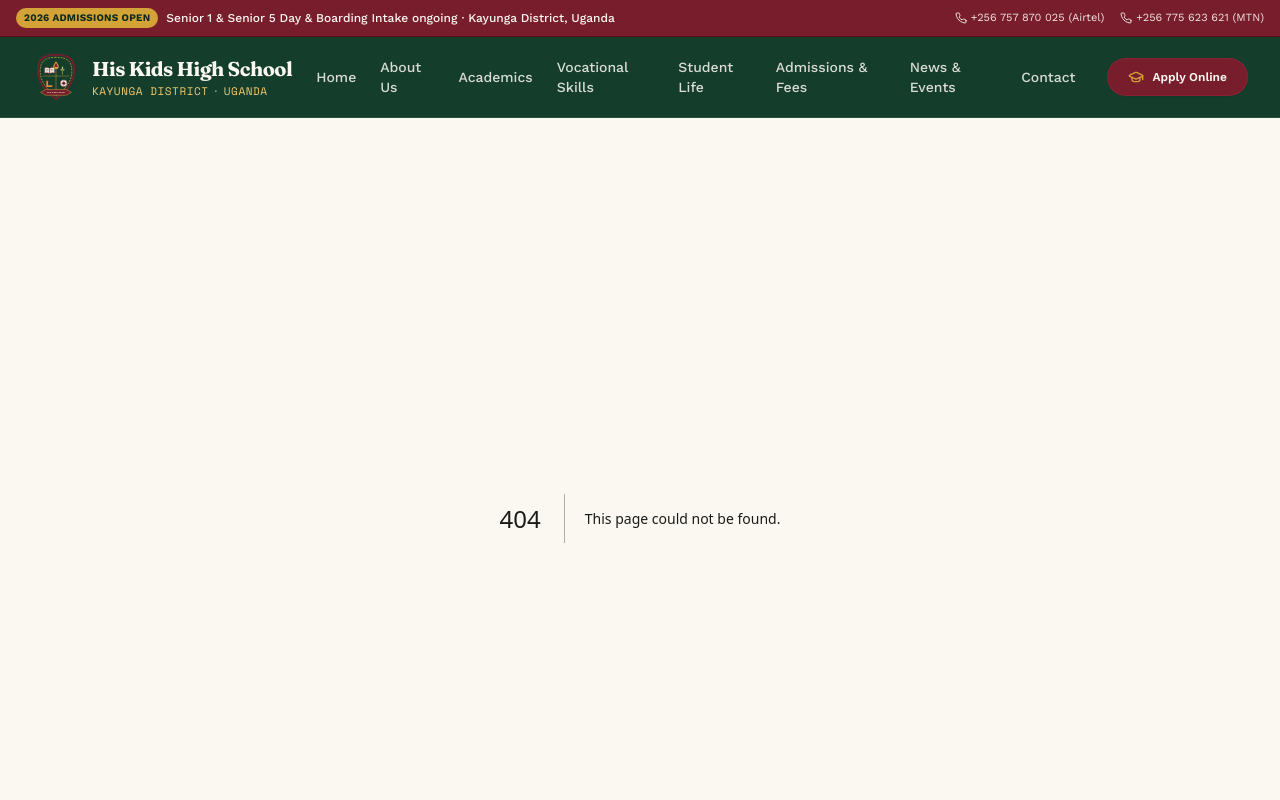
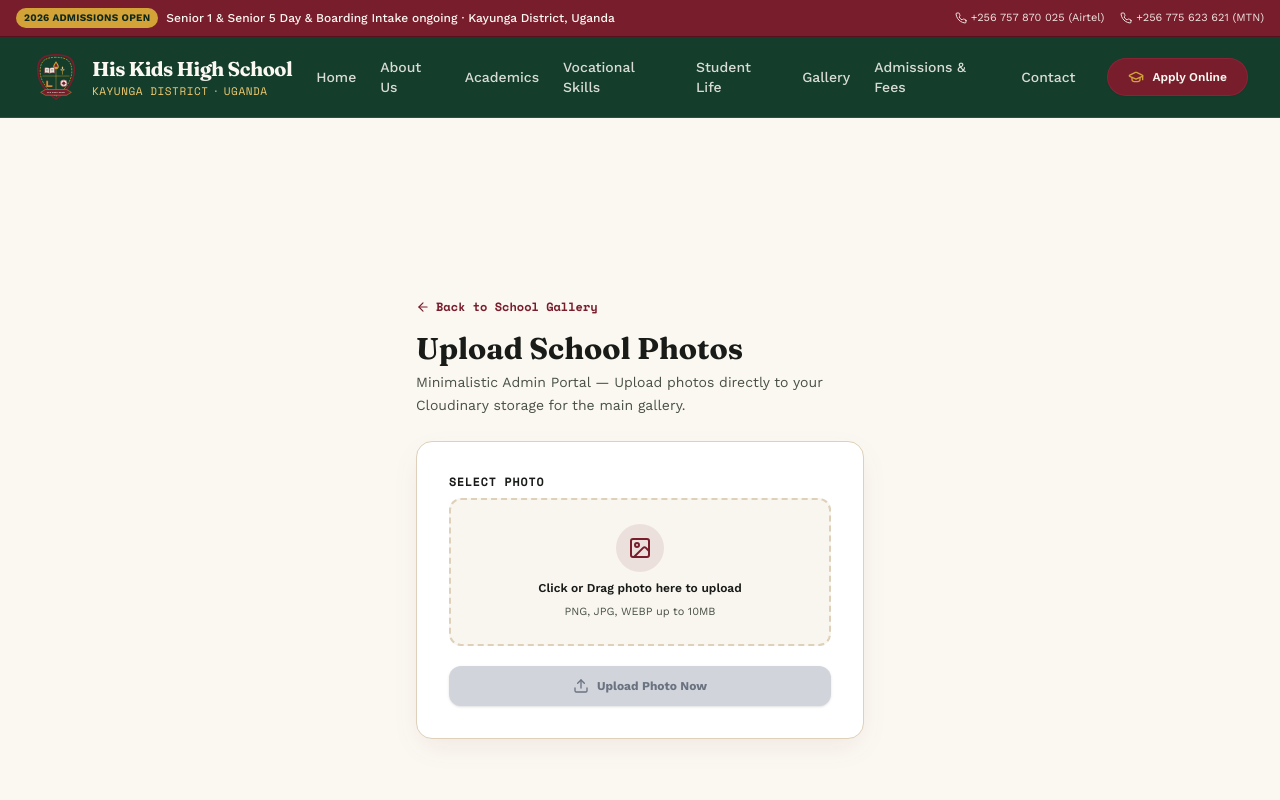
Before and after one commit to bullz-droid/hiskidshighschool, a Next.js app: page /admin/upload in a window 1280 px wide. Before the commit this address had no page. Shown: the top 800 px of the page. Built offline with nearby package versions, Linux system fonts and the light colour scheme.

Commit message:
feat: add Gallery to Navbar, broaden Cloudinary fetch, and add minimal Admin Upload page

```diff
--- /dev/null
+++ b/src/app/admin/upload/page.tsx
@@ -0,0 +1,156 @@
+"use client";
+
+import React, { useState } from "react";
+import Link from "next/link";
+import { ArrowLeft, Upload, CheckCircle, AlertCircle, Image as ImageIcon } from "lucide-react";
+
+export default function AdminUploadPage() {
+  const [file, setFile] = useState<File | null>(null);
+  const [preview, setPreview] = useState<string | null>(null);
+  const [uploading, setUploading] = useState(false);
+  const [status, setStatus] = useState<{ type: "success" | "error"; message: string } | null>(null);
+
+  const handleFileChange = (e: React.ChangeEvent<HTMLInputElement>) => {
+    if (e.target.files && e.target.files[0]) {
+      const selected = e.target.files[0];
+      setFile(selected);
+      setPreview(URL.createObjectURL(selected));
+      setStatus(null);
+    }
+  };
+
+  const handleUpload = async (e: React.FormEvent) => {
+    e.preventDefault();
+    if (!file) return;
+
+    setUploading(true);
+    setStatus(null);
+
+    const formData = new FormData();
+    formData.append("file", file);
+
+    try {
+      const response = await fetch("/api/upload", {
+        method: "POST",
+        body: formData,
+      });
+
+      const data = await response.json();
+
+      if (response.ok && data.success) {
+        setStatus({
+          type: "success",
+          message: "Photo uploaded successfully to Cloudinary! It will appear on the gallery page shortly.",
+        });
+        setFile(null);
+        setPreview(null);
+      } else {
+        throw new Error(data.error || "Upload failed");
+      }
+    } catch (err: any) {
+      setStatus({
+        type: "error",
+        message: err.message || "Failed to upload image. Please try again.",
+      });
+    } finally {
+      setUploading(false);
+    }
+  };
+
+  return (
+    <div className="min-h-screen bg-brand-beige-light flex flex-col justify-center py-12 px-4 sm:px-6 lg:px-8">
+      <div className="max-w-md w-full mx-auto space-y-6">
+        <div>
+          <Link
+            href="/gallery"
+            className="inline-flex items-center gap-1.5 text-xs font-mono font-bold text-brand-maroon hover:underline mb-4"
+          >
+            <ArrowLeft className="w-3.5 h-3.5" />
+            Back to School Gallery
+          </Link>
+          <h2 className="font-serif font-bold text-3xl text-brand-ink">
+            Upload School Photos
+          </h2>
+          <p className="text-sm text-brand-ink-muted mt-1 leading-relaxed">
+            Minimalistic Admin Portal — Upload photos directly to your Cloudinary storage for the main gallery.
+          </p>
+        </div>
+
+        <div className="bg-white p-6 sm:p-8 rounded-2xl shadow-card border border-brand-beige-border">
+          <form onSubmit={handleUpload} className="space-y-5">
+            <div>
+              <label className="block text-xs font-mono uppercase tracking-wider font-bold text-brand-ink mb-2">
+                Select Photo
+              </label>
+
+              <div className="relative border-2 border-dashed border-brand-beige-border hover:border-brand-maroon rounded-xl p-6 text-center transition-colors bg-brand-beige/50 cursor-pointer">
+                <input
+                  type="file"
+                  accept="image/*"
+                  onChange={handleFileChange}
+                  className="absolute inset-0 w-full h-full opacity-0 cursor-pointer"
+                />
+
+                {preview ? (
+                  <div className="space-y-2">
+                    {/* eslint-disable-next-line @next/next/no-img-element */}
+                    <img
+                      src={preview}
+                      alt="Upload Preview"
+                      className="max-h-48 mx-auto rounded-lg object-cover shadow-sm"
+                    />
+                    <p className="text-xs text-brand-ink-muted truncate font-mono">
+                      {file?.name}
+                    </p>
+                  </div>
+                ) : (
+                  <div className="space-y-2">
+                    <div className="w-12 h-12 bg-brand-maroon/10 text-brand-maroon rounded-full flex items-center justify-center mx-auto">
+                      <ImageIcon className="w-6 h-6" />
+                    </div>
+                    <div className="text-xs text-brand-ink font-semibold">
+                      Click or Drag photo here to upload
+                    </div>
+                    <p className="text-[11px] text-brand-ink-muted">
+                      PNG, JPG, WEBP up to 10MB
+                    </p>
+                  </div>
+                )}
+              </div>
+            </div>
+
+            {status && (
+              <div
+                className={`p-3.5 rounded-xl text-xs flex items-start gap-2.5 ${
+                  status.type === "success"
+                    ? "bg-brand-green-deep/10 border border-brand-green-deep/20 text-brand-green-dark"
+                    : "bg-brand-maroon/10 border border-brand-maroon/20 text-brand-maroon"
+                }`}
+              >
+                {status.type === "success" ? (
+                  <CheckCircle className="w-4 h-4 text-brand-green-deep flex-shrink-0 mt-0.5" />
+                ) : (
+                  <AlertCircle className="w-4 h-4 text-brand-maroon flex-shrink-0 mt-0.5" />
+                )}
+                <span className="leading-snug">{status.message}</span>
+              </div>
+            )}
+
+            <button
+              type="submit"
+              disabled={!file || uploading}
+              className={`w-full flex items-center justify-center gap-2 py-3 px-4 rounded-xl font-bold text-xs shadow transition-all ${
+                !file || uploading
+                  ? "bg-gray-300 text-gray-500 cursor-not-allowed"
+                  : "bg-brand-maroon hover:bg-brand-maroon-light text-white shadow-md hover:scale-[1.01]"
+              }`}
+            >
+              <Upload className="w-4 h-4" />
+              <span>{uploading ? "Uploading to Cloudinary..." : "Upload Photo Now"}</span>
+            </button>
+          </form>
+        </div>
+      </div>
+    </div>
+  );
+}
--- /dev/null
+++ b/src/app/api/upload/route.ts
@@ -0,0 +1,45 @@
+import { NextResponse } from "next/server";
+import { v2 as cloudinary } from "cloudinary";
+
+cloudinary.config({
+  cloud_name: process.env.CLOUDINARY_CLOUD_NAME,
+  api_key: process.env.CLOUDINARY_API_KEY,
+  api_secret: process.env.CLOUDINARY_API_SECRET,
+  secure: true,
+});
+
+export async function POST(request: Request) {
+  try {
+    const formData = await request.formData();
+    const file = formData.get("file") as File;
+
+    if (!file) {
+      return NextResponse.json({ error: "No file provided" }, { status: 400 });
+    }
+
+    const arrayBuffer = await file.arrayBuffer();
+    const buffer = Buffer.from(arrayBuffer);
+
+    const result = await new Promise((resolve, reject) => {
+      const uploadStream = cloudinary.uploader.upload_stream(
+        {
+          folder: "hiskids-gallery",
+          resource_type: "auto",
+        },
+        (error, result) => {
+          if (error) reject(error);
+          else resolve(result);
+        }
+      );
+      uploadStream.end(buffer);
+    });
+
+    return NextResponse.json({ success: true, data: result });
+  } catch (error: any) {
+    console.error("Cloudinary API Upload Error:", error);
+    return NextResponse.json(
+      { error: error.message || "Failed to upload image" },
+      { status: 500 }
+    );
+  }
+}
--- a/src/app/gallery/page.tsx
+++ b/src/app/gallery/page.tsx
@@ -1,6 +1,8 @@
 import React from "react";
 import type { Metadata } from "next";
 import { v2 as cloudinary } from "cloudinary";
+
+import Link from "next/link";
 
 export const metadata: Metadata = {
   title: "Photo Gallery | His Kids High School",
@@ -24,11 +26,11 @@ export default async function GalleryPage() {
     error = "Awaiting Cloudinary API Key to connect to the gallery.";
   } else {
     try {
-      // Fetch images from the 'hiskids-gallery' folder
+      // Fetch all images from Cloudinary sorted by newest first
       const results = await cloudinary.search
-        .expression("folder:hiskids-gallery")
+        .expression("resource_type:image")
         .sort_by("created_at", "desc")
-        .max_results(30)
+        .max_results(50)
         .execute();
 
       images = results.resources;
@@ -50,9 +52,16 @@ export default async function GalleryPage() {
           <h1 className="font-serif font-bold text-4xl sm:text-5xl lg:text-6xl text-brand-beige-light mb-6">
             School Photo Gallery
           </h1>
-          <p className="text-sm sm:text-base text-brand-beige-border max-w-2xl mx-auto leading-relaxed">
+          <p className="text-sm sm:text-base text-brand-beige-border max-w-2xl mx-auto leading-relaxed mb-8">
             Take a visual tour of His Kids High School. From our active classrooms and vocational workshops to championship sports and boarding life.
           </p>
+
+          <Link
+            href="/admin/upload"
+            className="inline-flex items-center gap-2 bg-brand-gold hover:bg-brand-gold-light text-brand-green-dark font-bold text-xs px-5 py-2.5 rounded-full shadow transition-all hover:scale-105"
+          >
+            <span>+ Admin: Upload New Photos</span>
+          </Link>
         </div>
       </section>
 
--- a/src/components/Navbar.tsx
+++ b/src/components/Navbar.tsx
@@ -33,8 +33,8 @@ export const Navbar: React.FC = () => {
     { name: "Academics", href: "/academics" },
     { name: "Vocational Skills", href: "/vocational-skills" },
     { name: "Student Life", href: "/student-life" },
+    { name: "Gallery", href: "/gallery" },
     { name: "Admissions & Fees", href: "/admissions" },
-    { name: "News & Events", href: "/news-events" },
     { name: "Contact", href: "/contact" },
   ];
 
```
